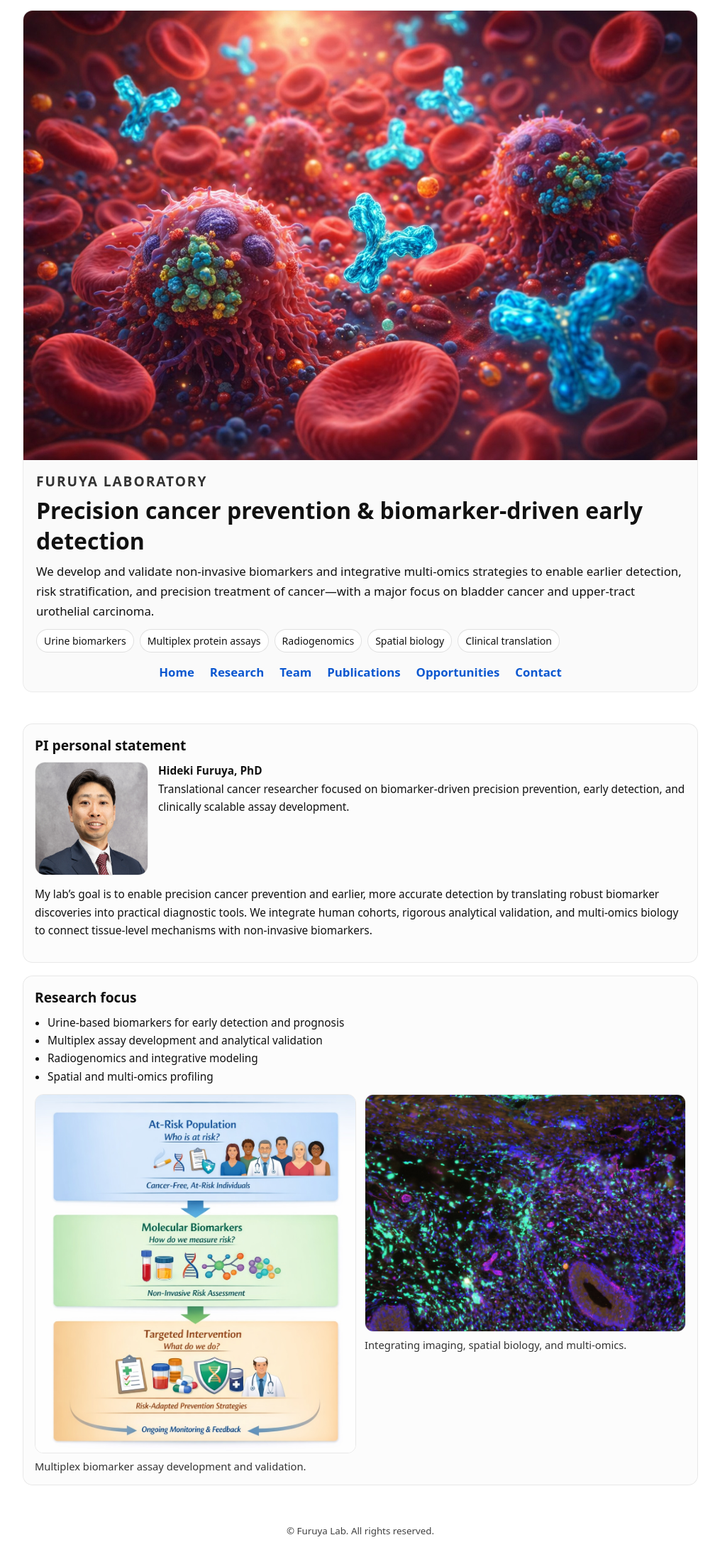
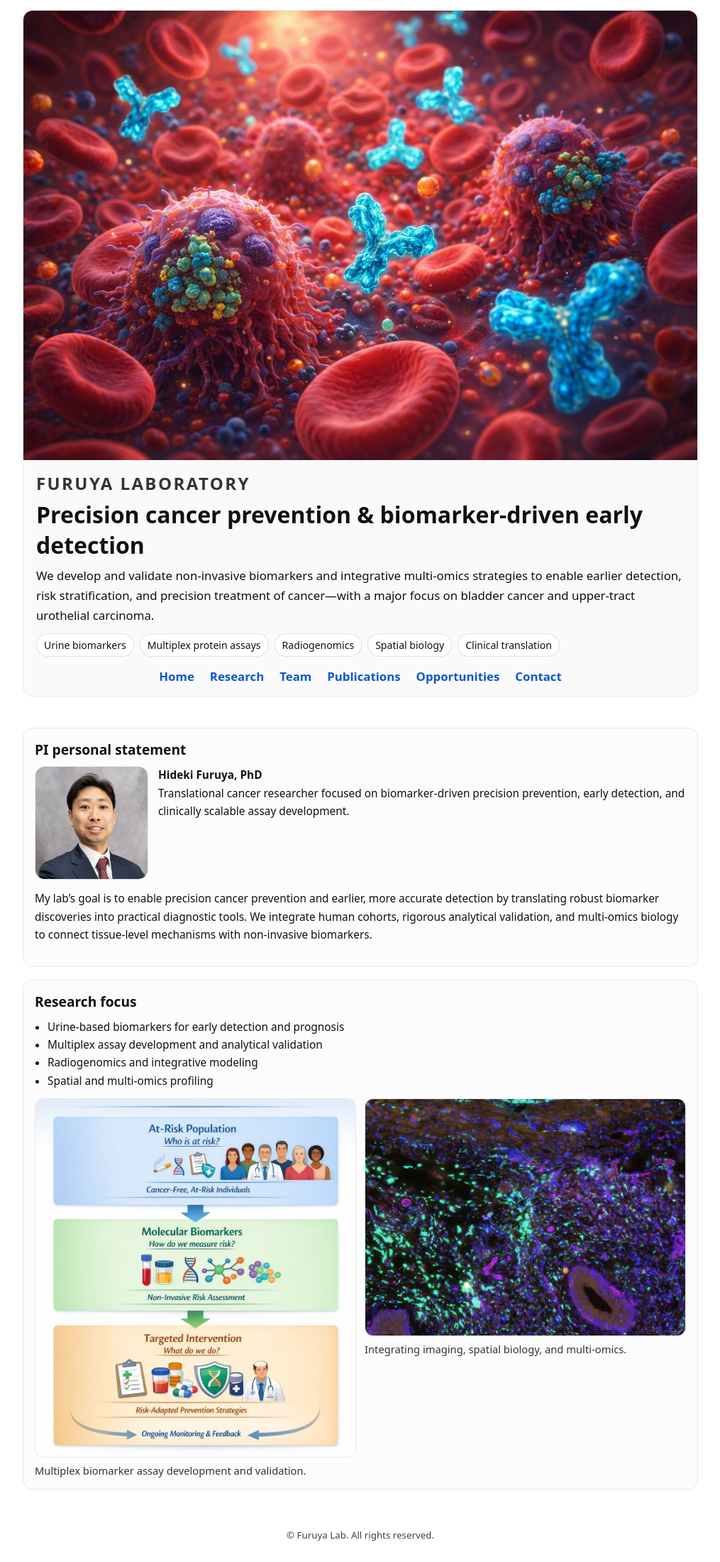
Before and after one commit to hdb58jyfdm-cell/furuyalab.github.io, a Jekyll site: the page built from index.md, in a window 1280 px wide. Shown: the whole page at 71% size, without its empty margins (132-1147 px from the left). Built offline with Jekyll 4.4.1, drawn with Linux system fonts in a browser that asks for light colours; our own code applies the rules of GitHub Pages for plain Markdown files.

Commit message:
Update site.css

```diff
--- a/assets/css/site.css
+++ b/assets/css/site.css
@@ -14,7 +14,7 @@ a:hover { text-decoration: underline; }
 .hero img { width: 100%; height: auto; display: block; }
 .hero-cap { padding: 16px 18px; background: rgba(0,0,0,.02); }
 
-.kicker { letter-spacing: .10em; text-transform: uppercase; font-size: 1.2rem; opacity: .85; margin: 0 0 6px; font-weight: 700; }
+.kicker { letter-spacing: .10em; text-transform: uppercase; font-size: 1.5rem; opacity: .85; margin: 0 0 6px; font-weight: 700; }
 .title { font-size: 2.0rem; margin: 6px 0 8px; font-weight: 800; }
 .lead { font-size: 1.05rem; line-height: 1.65; margin: 0; }
 
```
